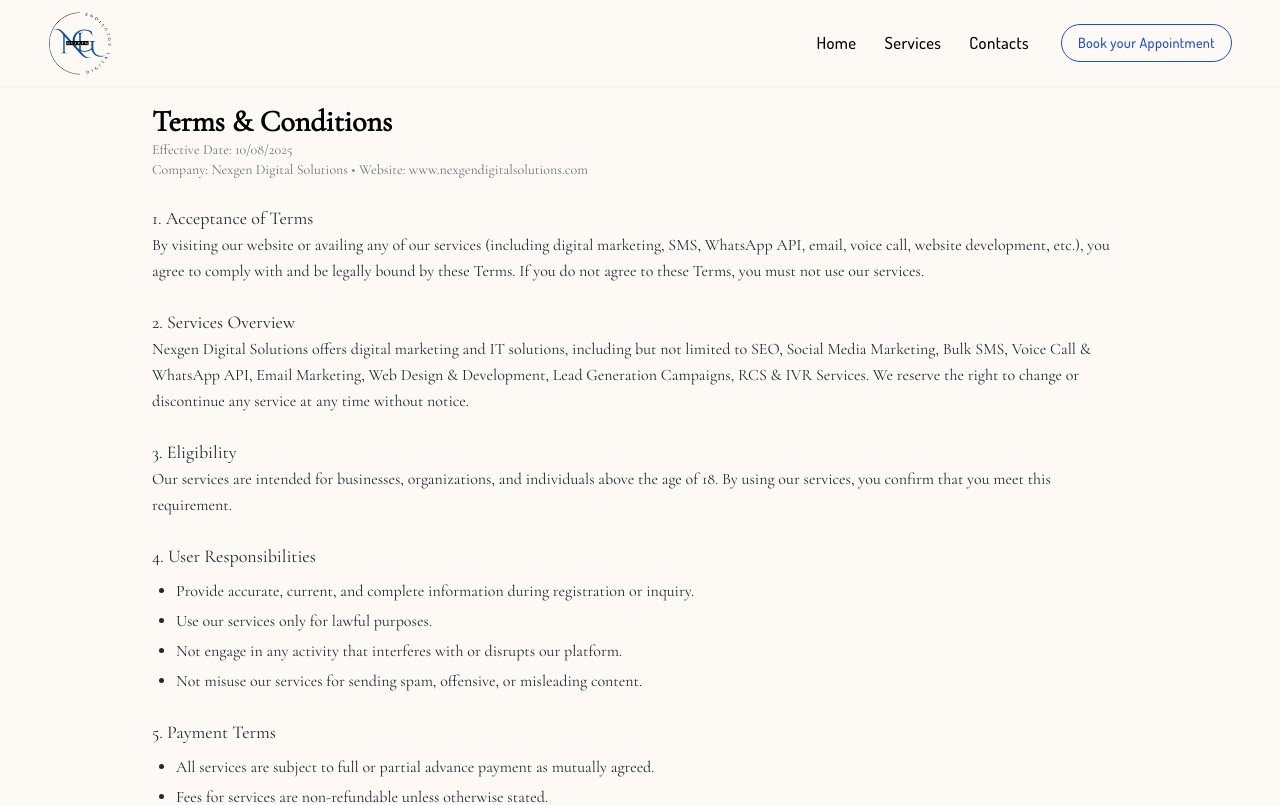
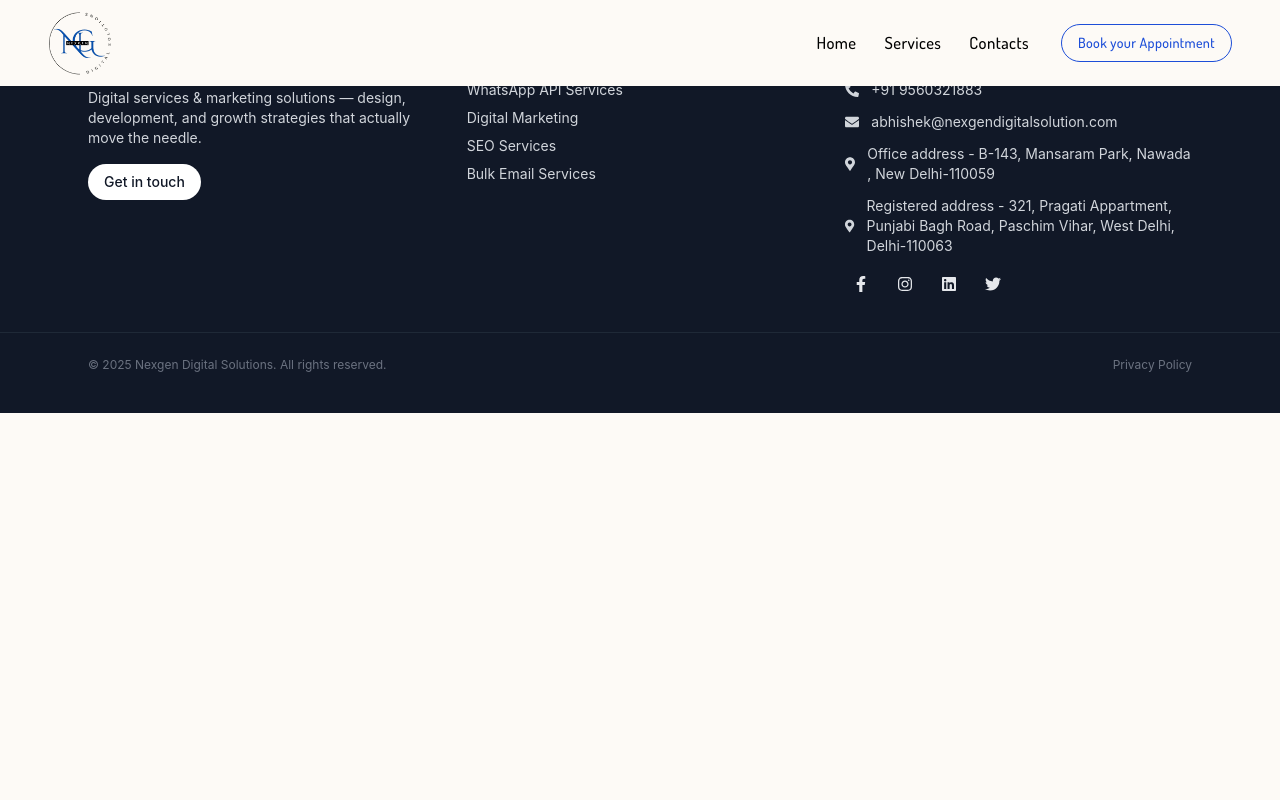
Before and after one commit to sakshams23/nexgendigitalsolutions, a React (Create React App) app: page /terms in a window 1280 px wide. Shown: the top 805 px of the page. Built offline with nearby package versions, Linux system fonts and the light colour scheme.

Commit message:
Update App.js

```diff
--- a/src/App.js
+++ b/src/App.js
@@ -4,7 +4,6 @@ import Home from './Home';
 import Services from './Services';
 import Footer from './Footer';
 import Contact from './Contact';
-import {Terms} from './Terms';
 import {Privacy} from './Privacy';
 import TransactionalSMS from './servicesPages/TransactionalSMS';
 import WhatsAppAPI from './servicesPages/WhatsAppAPI';
@@ -83,7 +82,6 @@ function App() {
           <Route path="/digitalmarketing" element={<DigitalMarketing />} />
 
           <Route path="/privacy" element={<Privacy />} />
-          <Route path="/terms" element={<Terms />} />
         </Routes>
 
         <Footer />
```
